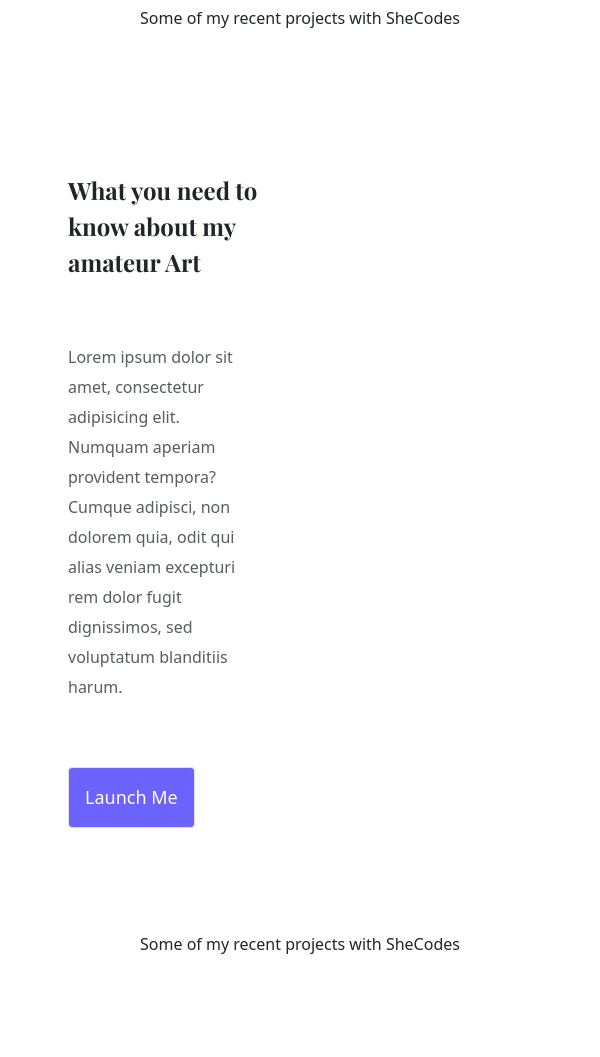
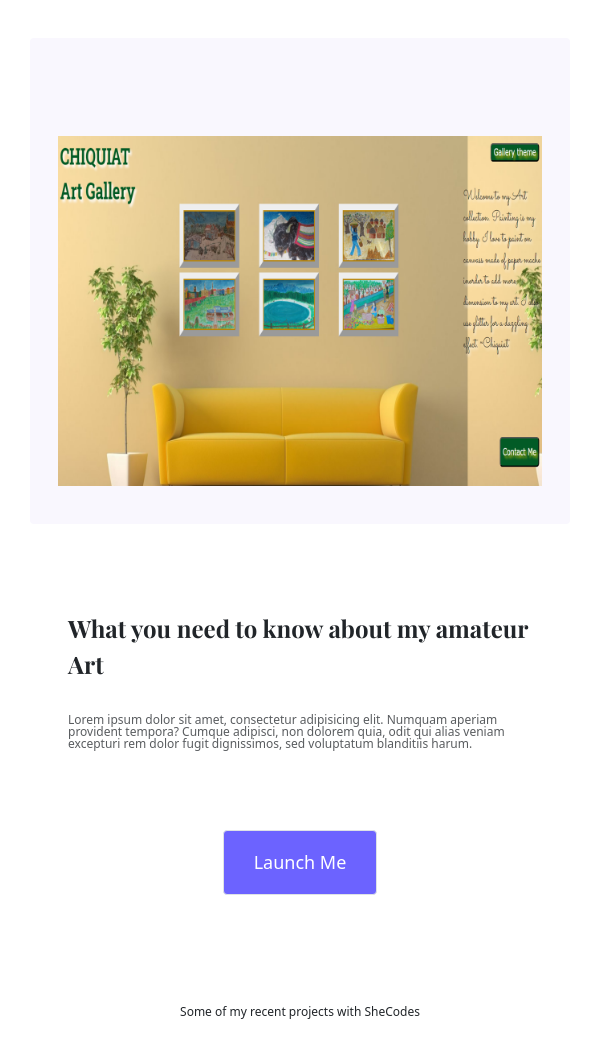
Before and after one commit to Cecille-SheCodes/ProjectPortfolio, a plain HTML site: page index.html in a window 600 px wide. Shown: the part 791-1848 px from the top of the page. Before the commit the page ends 1803 px from the top, so only its background shows below. Drawn offline with nearby package versions, Linux system fonts and the light colour scheme.

Commit message:
Added responsive  css for the button

```diff
--- a/index.html
+++ b/index.html
@@ -44,14 +44,14 @@
 <p id="featured-project"> Some of my recent projects with SheCodes </p>
     <div class="container">
       <div class="row col-gap-3">
-        <div class="col-sm-6 p-2" id="image-grid">
+        <div class="col-md-6 p-2" id="image-grid">
           <img id="big-image"
             src="/images/ArtGallery.png"
             alt="Different paintings in a wall gallery"
             class="img img-fluid "
           />
         </div>
-        <div class="col-sm-6 p-2 justify-content-center mt-5">
+        <div class="col-md-6 p-2 justify-content-center mt-5">
 
           <h2 id="painting">What you need to know about my amateur Art</h2>
           <br />
@@ -62,13 +62,12 @@
             voluptatum blanditiis harum.
           </p>
           <br />
-          <p id="launchme">
+          <p class="applinks">
             <a
-              id="applinks"
               href="https://www.shecodes.io/workshops/shecodes-basics-add-on-b46d671d-889b-4afb-b0fb-82baf2087297/projects/1640452"
               title="Painting Gallery"
               target="_blank"
-              class="btn btn-primary border rounded-1 p-3 text-center text-white"
+              class="btn btn-branding-outline border rounded-1 text-center text-white"
               >Launch Me</a
             >
           </p>
--- a/style.css
+++ b/style.css
@@ -71,7 +71,13 @@ p{
   h1 {
     font-size: 36px;
     color: var(--primary-color);
-  }
+  }}
+  @media (max-width: 758px) {
+ .applinks {
+    text-align: center;
+    padding: 15px 30px;
+    justify-content: center;
+      }
 }
 
 @media (max-width: 217px) {
@@ -82,14 +88,13 @@ p{
     background-color: white;
   }
 }
-@media only screen and (min-width: 567px) and (max-width: 993px) {
-        #image-grid{
-        display:none;
+@media only screen and (min-width: 567px) and (max-width: 933px) {
+        p{
+        font-size:12px;
+        line-height: 12px;
+    }
+    h2{
+        padding-bottom: 0;
+
     }
 }
-
-@media (max-width: 567px) and (min-width: 993px) {
-    #small-image{
-        display: none;
-    }
-   }
```
